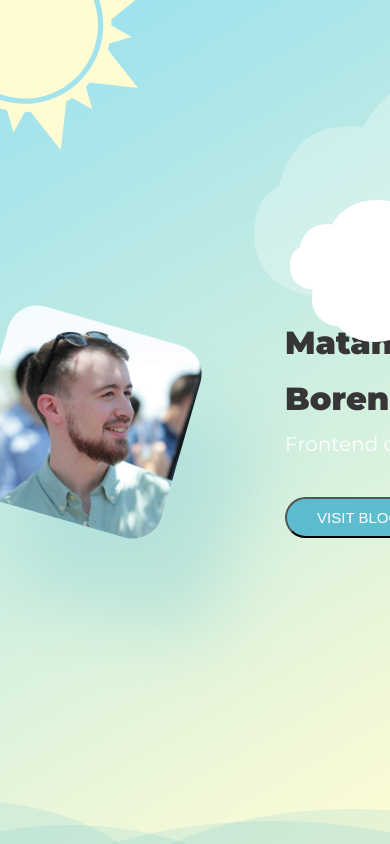
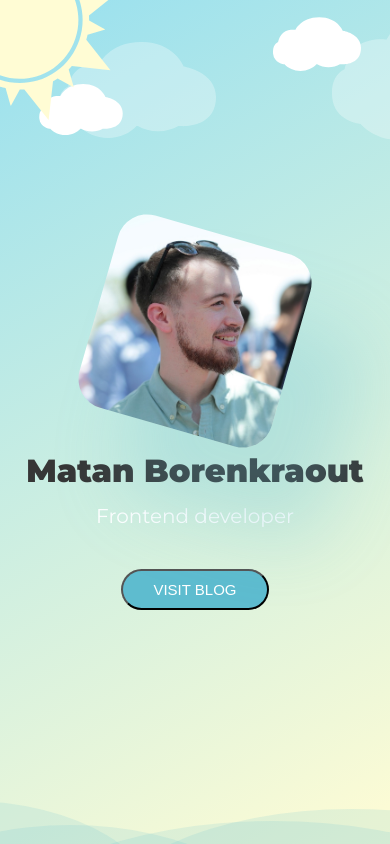
Before and after one commit to MatanBobi/Matan.io-old, a Gatsby site: page / in a window 390 px wide. Built offline with nearby package versions, Linux system fonts and the light colour scheme; Gatsby itself is replaced by a stand-in of ours; some packages are replaced by stand-ins of ours.

Commit message:
Basic mobile view

```diff
--- a/src/pages/index.js
+++ b/src/pages/index.js
@@ -94,15 +94,18 @@ class IndexPage extends React.Component {
 
 const animateRightToLeft = keyframes`
   0%{
-    transform: translateX(-100vw);
+    transform: translateX(-50vw);
   }
   100%{
-      transform: translateX(100vw);
+      transform: translateX(50vw);
   }
 `
 
 const Clouds = styled(CloudIcon)`
     position: absolute;
+    // animation: ${animateRightToLeft}
+    //     ${({ index }) => index * (Math.random() + 1) * 200000}ms ease-in
+    //     infinite;
 
     ${({ index }) => {
         switch (index) {
@@ -112,6 +115,13 @@ const Clouds = styled(CloudIcon)`
                     height: 102px;
                     top: 200px;
                     left: 290px;
+
+                    @media (max-width: 600px) {
+                        width: 84px;
+                        height: 51px;
+                        top: 10%;
+                        left: 10%;
+                    }
                 `
             case 2:
                 return css`
@@ -120,6 +130,13 @@ const Clouds = styled(CloudIcon)`
                     top: 170px;
                     left: 374px;
                     opacity: 0.3;
+
+                    @media (max-width: 600px) {
+                        width: 157px;
+                        height: 96px;
+                        top: 5%;
+                        left: 15%;
+                    }
                 `
             case 3:
                 return css`
@@ -127,6 +144,13 @@ const Clouds = styled(CloudIcon)`
                     height: 107px;
                     top: 44px;
                     left: 591px;
+
+                    @media (max-width: 600px) {
+                        width: 88px;
+                        height: 54px;
+                        top: 2%;
+                        left: 70%;
+                    }
                 `
             case 4:
                 return css`
@@ -135,6 +159,12 @@ const Clouds = styled(CloudIcon)`
                     top: 64px;
                     left: 65%;
                     opacity: 0.3;
+                    @media (max-width: 600px) {
+                        width: 216px;
+                        height: 132px;
+                        top: 1%;
+                        left: 85%;
+                    }
                 `
             case 5:
                 return css`
@@ -142,6 +172,9 @@ const Clouds = styled(CloudIcon)`
                     height: 124px;
                     top: 218px;
                     left: 80%;
+                    @media (max-width: 600px) {
+                        display: none;
+                    }
                 `
         }
     }};
@@ -154,6 +187,13 @@ const Sun = styled(SunIcon)`
     top: -100px;
     height: 250px;
     width: 250px;
+
+    @media (max-width: 600px) {
+        height: 200px;
+        width: 200px;
+        left: -80px;
+        top: -80px;
+    }
 `
 
 const BigCircle = styled.div`
@@ -199,6 +239,10 @@ const IndexWrapper = styled.div`
     align-items: center;
     font-family: "Montserrat", sans-serif;
     height: 100%;
+
+    @media (max-width: 600px) {
+        flex-direction: column;
+    }
 `
 
 const FullName = styled.div`
@@ -224,6 +268,11 @@ const DataContainer = styled.div`
     display: flex;
     justify-content: center;
     flex-direction: column;
+
+    @media (max-width: 600px) {
+        margin: 4px 0;
+        align-items: center;
+    }
 `
 
 const StyledLink = styled(Link)`
```
Also changed, not shown: package.json (+3 -6 lines).
